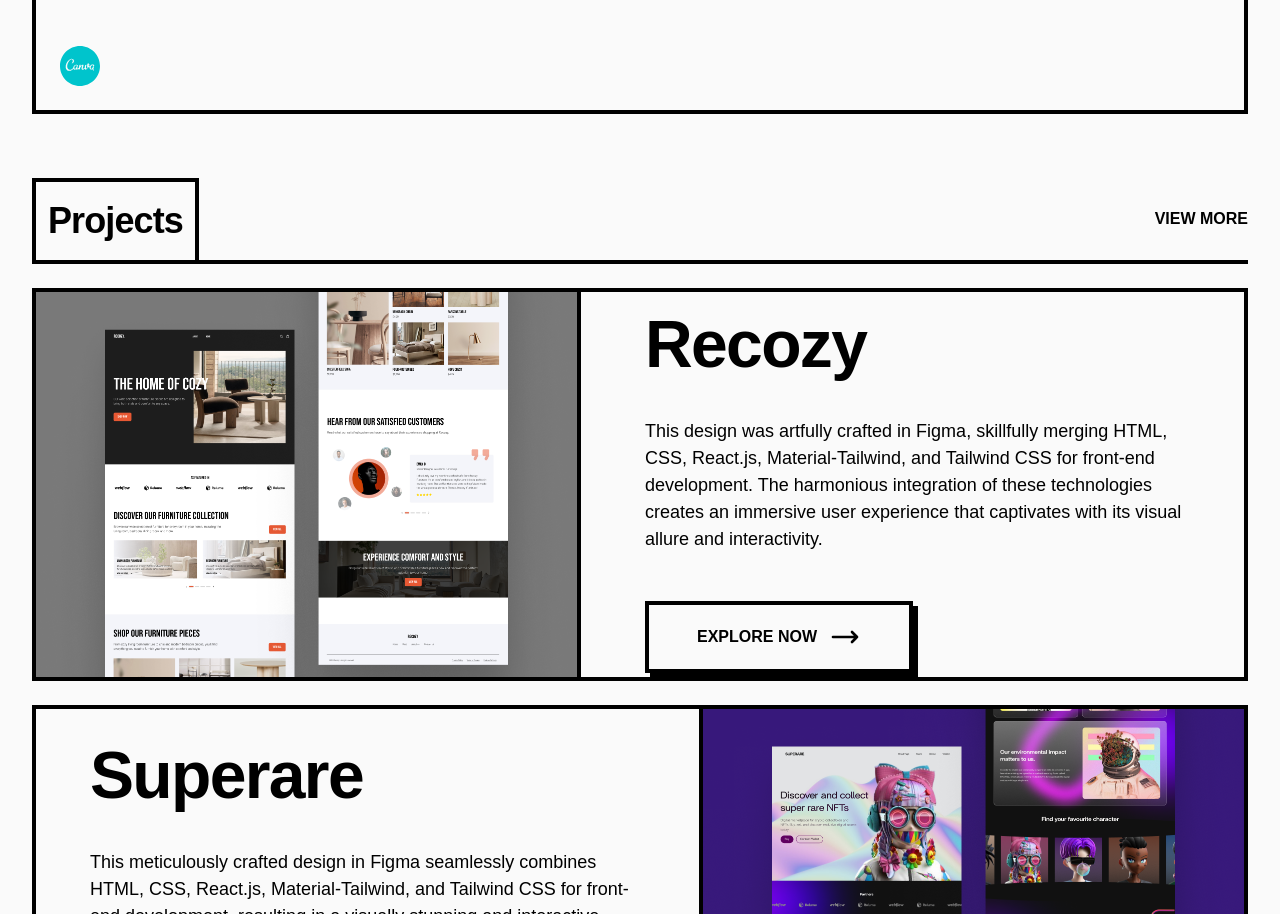
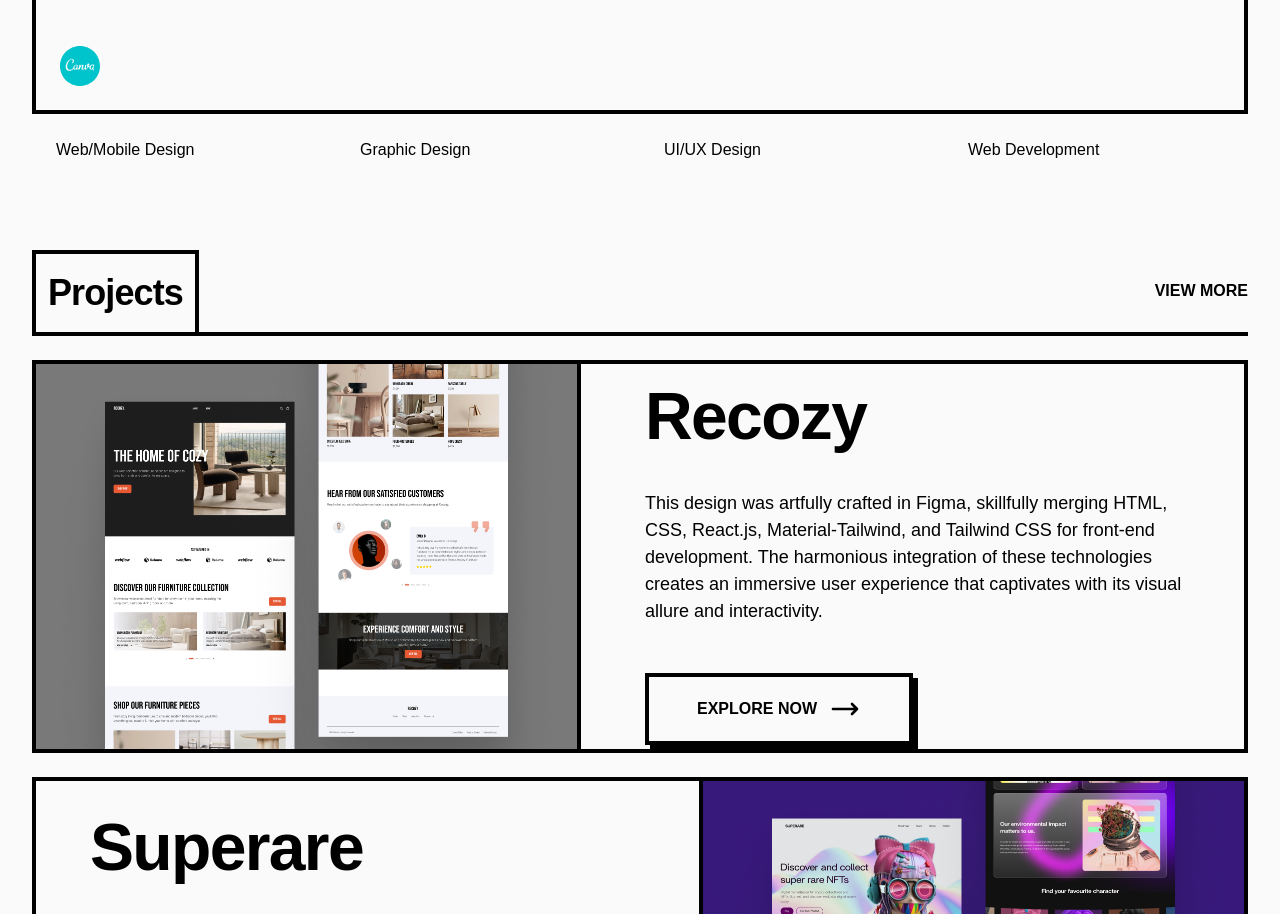
Before and after one commit to Drinooo/portfolio-retro, a React (Vite) app: page / in a window 1280 px wide. Shown: the part 1312-2226 px from the top of the page. Built offline with nearby package versions, Linux system fonts and the light colour scheme; a web font is replaced by a local one.

Commit message:
About section

```diff
--- a/src/components/Sections/AboutSection.jsx
+++ b/src/components/Sections/AboutSection.jsx
@@ -100,6 +100,21 @@ const AboutSection = () => {
               </div>
             </div>
           </div>
+
+          <div className="grid grid-cols-4 gap-6 p-4">
+            <div>
+              <h4>Web/Mobile Design</h4>
+            </div>
+            <div>
+              <h4>Graphic Design</h4>
+            </div>
+            <div>
+              <h4>UI/UX Design</h4>
+            </div>
+            <div>
+              <h4>Web Development</h4>
+            </div>
+          </div>
         </div>
       </section>
     </Fragment>
```
